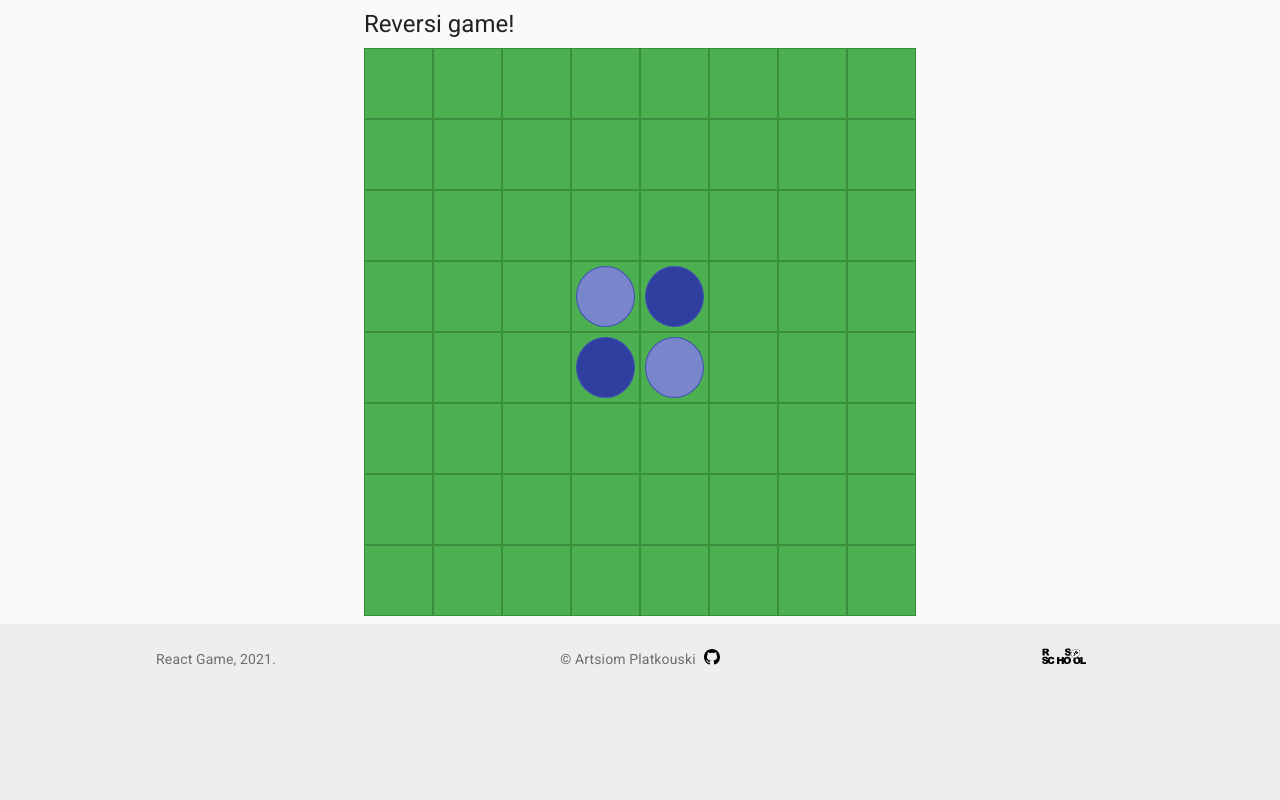
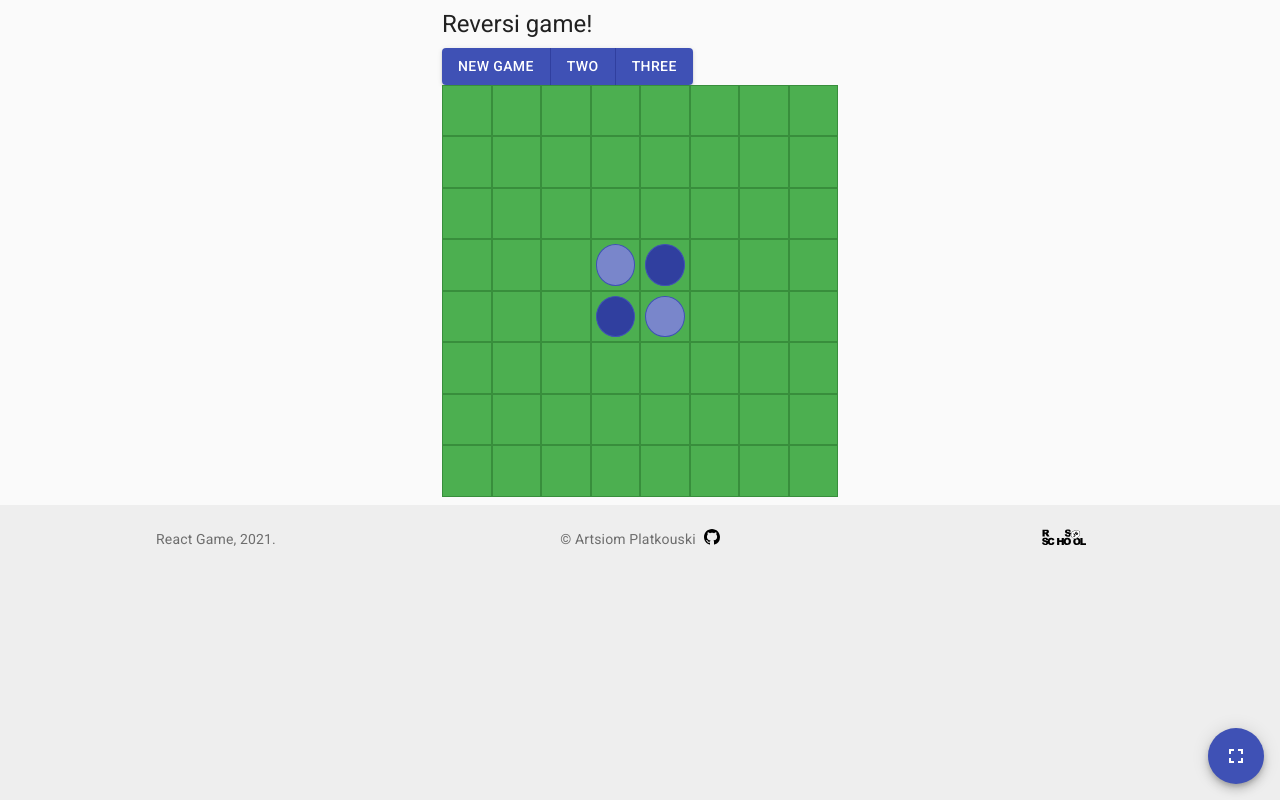
Before and after one commit to aplatkouski/react-game, a React app: page / in a window 1280 px wide. Built offline with nearby package versions, Linux system fonts and the light colour scheme.

Commit message:
feat: add 'fullscreen-button' component
Signed-off-by: aplatkouski <5857672+aplatkouski@users.noreply.github.com>

```diff
--- /dev/null
+++ b/src/components/FullscreenButton/FullscreenButton.tsx
@@ -0,0 +1,89 @@
+import { Fab, useTheme, Zoom } from '@material-ui/core';
+import { createStyles, makeStyles, Theme } from '@material-ui/core/styles';
+import { Fullscreen, FullscreenExit } from '@material-ui/icons';
+import * as React from 'react';
+
+const useStyles = makeStyles((theme: Theme) =>
+  createStyles({
+    fab: {
+      position: 'absolute',
+      bottom: theme.spacing(2),
+      right: theme.spacing(2),
+    },
+  })
+);
+
+const FullscreenButton = (): JSX.Element => {
+  const classes = useStyles();
+  const theme = useTheme();
+  const [fullscreen, setFullscreen] = React.useState(document.fullscreenElement ? 1 : 0);
+
+  document.documentElement.addEventListener('fullscreenchange', () => {
+    setFullscreen(document.fullscreenElement ? 1 : 0);
+  });
+
+  const handleChangeFullscreen = () => {
+    if (document.fullscreenEnabled) {
+      if (fullscreen) {
+        document
+          .exitFullscreen()
+          .then(() => setFullscreen(0))
+          .catch(() => {});
+      } else {
+        document.documentElement
+          .requestFullscreen()
+          .then(() => setFullscreen(1))
+          .catch(() => {});
+      }
+    } else {
+      console.log('Your browser cannot use fullscreen right now');
+    }
+  };
+
+  const transitionDuration = {
+    enter: theme.transitions.duration.enteringScreen,
+    exit: theme.transitions.duration.leavingScreen,
+  };
+
+  const fabs = [
+    {
+      color: 'primary' as const,
+      className: classes.fab,
+      icon: <Fullscreen />,
+      label: 'Fullscreen',
+    },
+    {
+      color: 'secondary' as const,
+      className: classes.fab,
+      icon: <FullscreenExit />,
+      label: 'Fullscreen Exit',
+    },
+  ];
+
+  return (
+    <>
+      {fabs.map((fab, index) => (
+        <Zoom
+          key={fab.color}
+          in={fullscreen === index}
+          style={{
+            transitionDelay: `${fullscreen === index ? transitionDuration.exit : 0}ms`,
+          }}
+          timeout={transitionDuration}
+          unmountOnExit
+        >
+          <Fab
+            aria-label={fab.label}
+            className={fab.className}
+            color={fab.color}
+            onClick={handleChangeFullscreen}
+          >
+            {fab.icon}
+          </Fab>
+        </Zoom>
+      ))}
+    </>
+  );
+};
+
+export default FullscreenButton;
--- /dev/null
+++ b/src/components/FullscreenButton/index.ts
@@ -0,0 +1,3 @@
+import FullscreenButton from './FullscreenButton';
+
+export default FullscreenButton;
--- a/src/components/MainView/MainView.tsx
+++ b/src/components/MainView/MainView.tsx
@@ -1,5 +1,6 @@
-import { Container, Typography } from '@material-ui/core';
+import { Button, ButtonGroup, Container, Typography } from '@material-ui/core';
 import { makeStyles } from '@material-ui/core/styles';
+import FullscreenButton from 'Components/FullscreenButton';
 import Gameboard from 'Components/Gameboard';
 import * as React from 'react';
 
@@ -14,10 +15,20 @@ const MainView = (): JSX.Element => {
   const classes = useStyles();
 
   return (
-    <Container className={classes.main} component="main" maxWidth="sm">
+    <Container className={classes.main} component="main" maxWidth="xs">
+      <FullscreenButton />
       <Typography component="h1" gutterBottom variant="h5">
         Reversi game!
       </Typography>
+      <ButtonGroup
+        aria-label="outlined secondary button group"
+        color="primary"
+        variant="contained"
+      >
+        <Button>New Game</Button>
+        <Button>Two</Button>
+        <Button>Three</Button>
+      </ButtonGroup>
       <Gameboard />
     </Container>
   );
--- a/src/index.tsx
+++ b/src/index.tsx
@@ -1,6 +1,5 @@
 import React, { StrictMode } from 'react';
 import ReactDOM from 'react-dom';
-
 import App from './App';
 import './index.scss';
 
```
